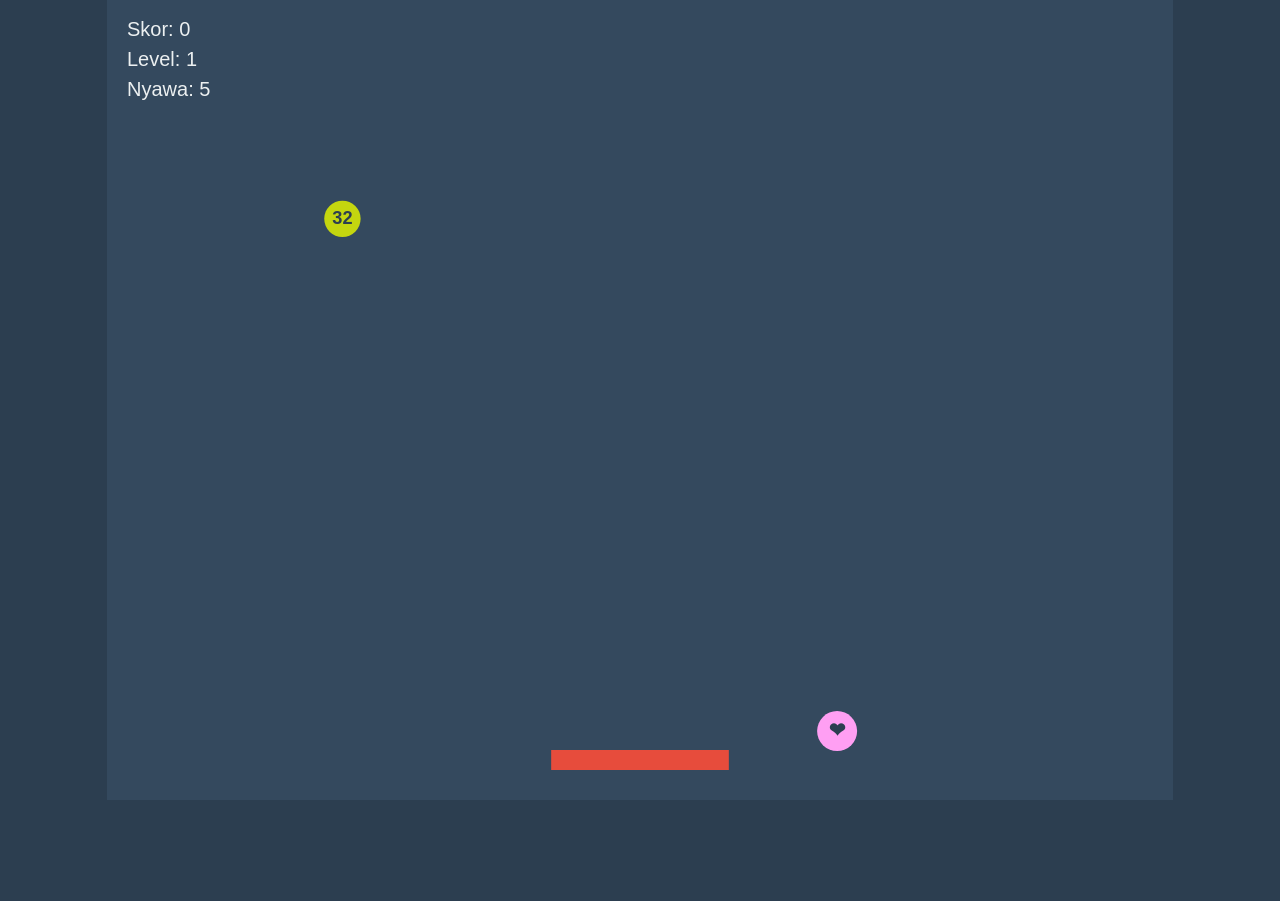
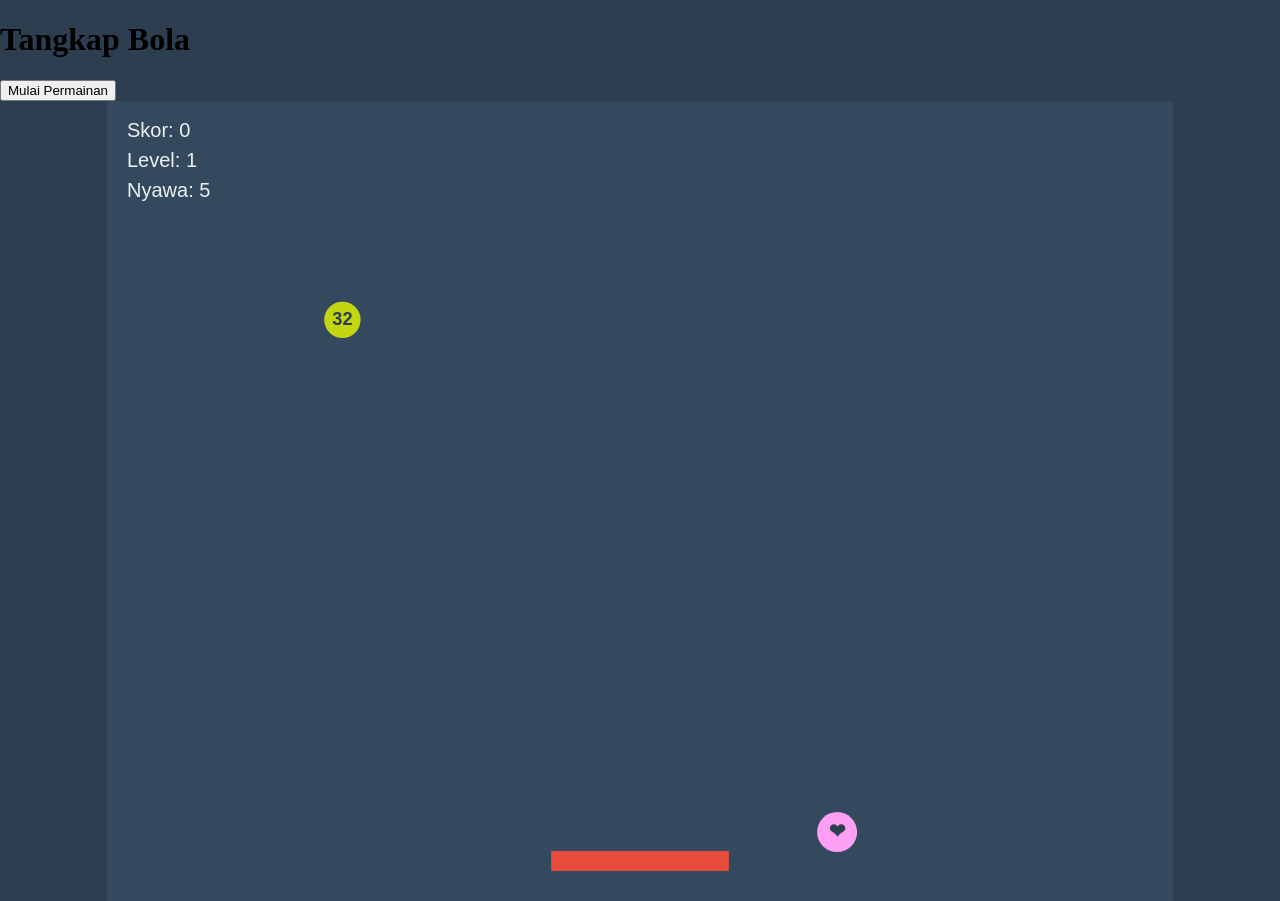
Before and after one commit to yazzdev/catch-the-ball, a website: page index.html in a window 1280 px wide. Before the commit the page ends 800 px from the top, so only its background shows below. Drawn offline with Linux system fonts and the light colour scheme.

Commit message:
add start screen

```diff
--- a/index.html
+++ b/index.html
@@ -3,11 +3,17 @@
 
 <head>
   <meta charset="UTF-8">
-  <title>Catch The Balls</title>
+  <title>Tangkap Bola</title>
   <link rel="stylesheet" href="style.css">
 </head>
 
 <body>
+  <!-- Layar Mulai -->
+  <div id="startScreen">
+    <h1>Tangkap Bola</h1>
+    <button id="startButton">Mulai Permainan</button>
+  </div>
+
   <canvas id="gameCanvas"></canvas>
 
   <script src="script.js"></script>
```
